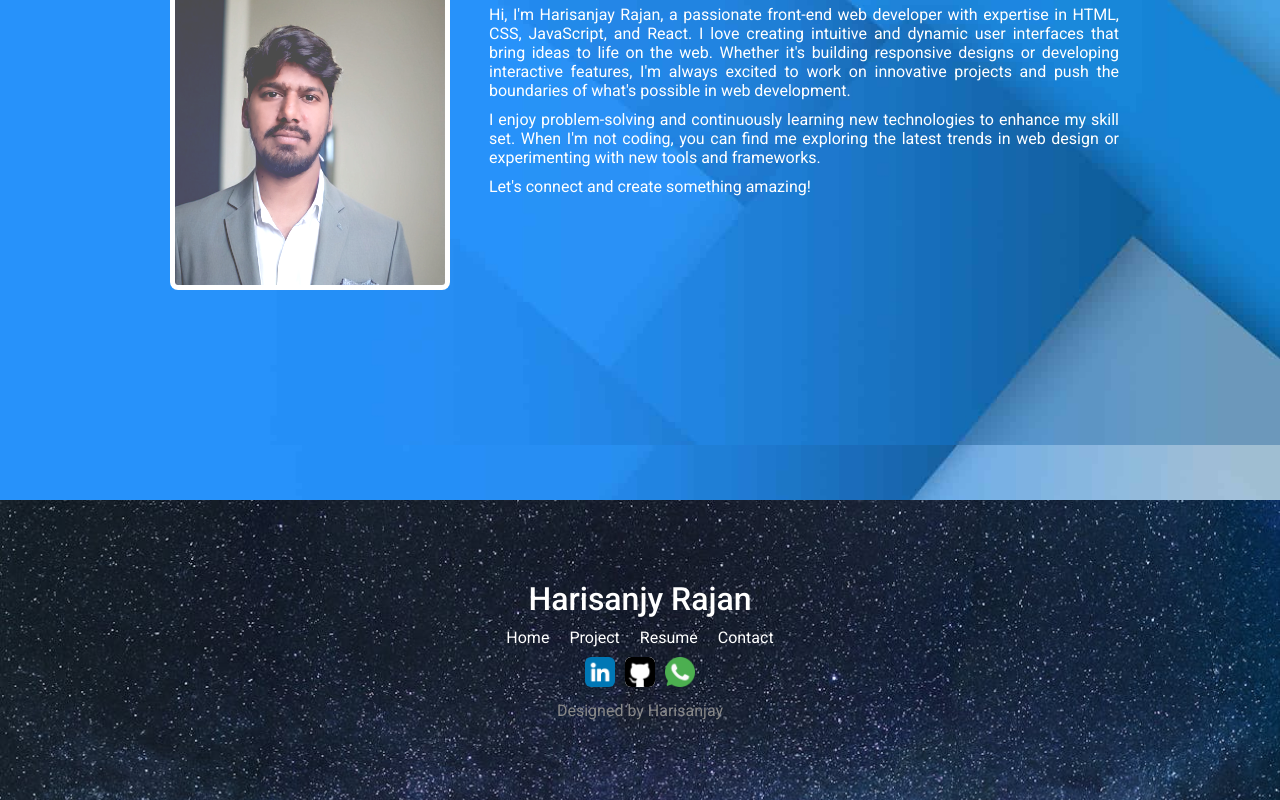
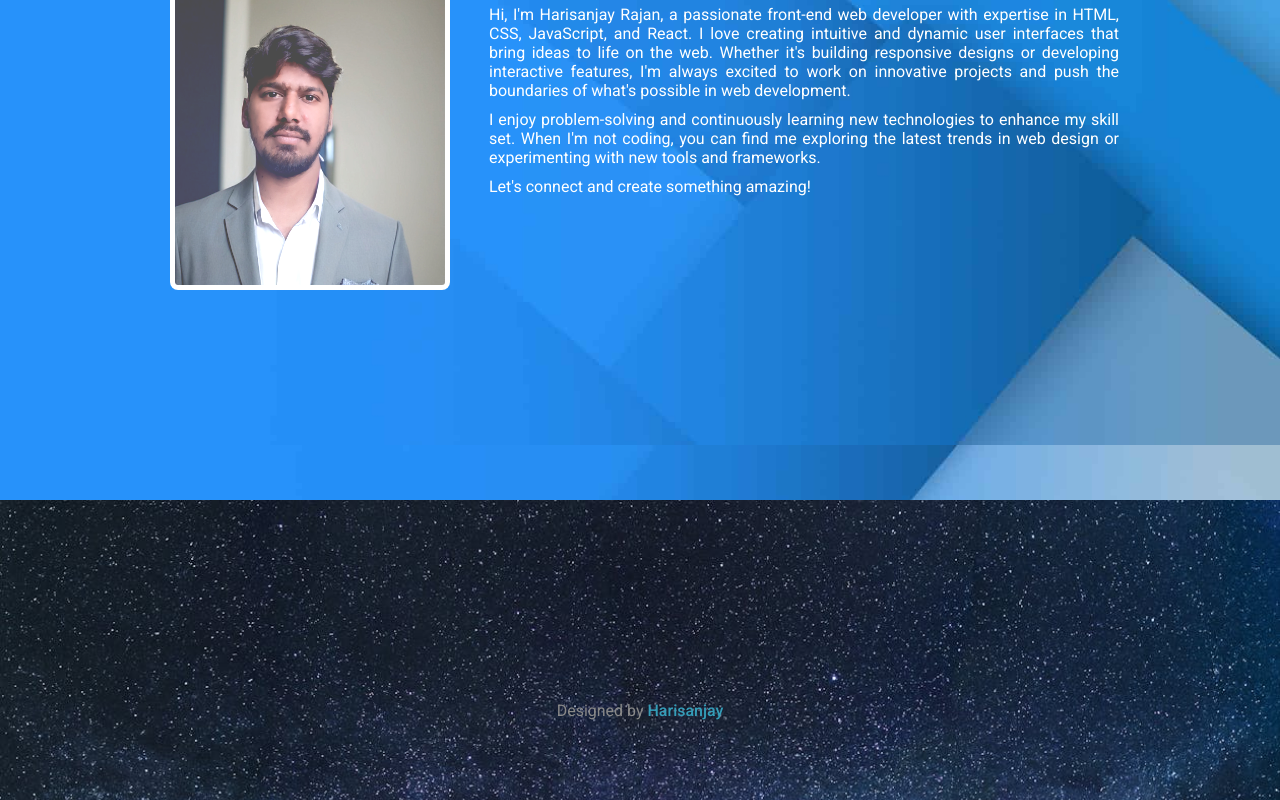
Before and after one commit to Harisanjay403/ReactPractice, a React (Vite) app in the folder portfolio/: page / in a window 1280 px wide. Shown: the part 355-1155 px from the top of the page. Built offline with nearby package versions, Linux system fonts and the light colour scheme.

Commit message:
aos initializing

```diff
--- a/portfolio/package.json
+++ b/portfolio/package.json
@@ -10,6 +10,7 @@
     "preview": "vite preview"
   },
   "dependencies": {
+    "aos": "^3.0.0-beta.6",
     "react": "^18.3.1",
     "react-dom": "^18.3.1",
     "react-router-dom": "^6.27.0"
--- a/portfolio/src/Footer.css
+++ b/portfolio/src/Footer.css
@@ -60,3 +60,7 @@ h1{
 .designedby p{
     color:#888;
 }
+
+.designedby span{
+    color:#349db8;
+}
--- a/portfolio/src/Footer.jsx
+++ b/portfolio/src/Footer.jsx
@@ -6,37 +6,37 @@ export const Footer = () =>{
     return(
         <>
             <div className="footer-container">
-                <h1>Harisanjy Rajan</h1>
+                <h1 data-aos="fade-down" data-aos-duration="1000">Harisanjay Rajan</h1>
 
                 <div className="lists">
                     <ul>
-                    <li>
-                            <Link to={"/"}>Home</Link>
+                        <li data-aos="flip-up" data-aos-duration="1500">
+                            <Link to={"/"} >Home</Link>
                         </li>
-                        <li>
+                        <li data-aos="flip-down" data-aos-duration="1500">
                             <Link to={"/project"}>Project</Link>
                         </li>
-                        <li>
+                        <li data-aos="flip-up" data-aos-duration="1500">
                             <Link to={"/resume"}>Resume</Link>
                         </li>
-                        <li>
+                        <li data-aos="flip-down" data-aos-duration="1500">
                             <Link to={"/contact"}>Contact</Link>
                         </li>
                     </ul>
                 </div>
 
-                <div className="logos">
+                <div className="logos" >
 
-                    <Link to={'https://www.linkedin.com/in/harisanjay-rajan-hari62'}> <img src='./src/assets/linkedin.png' alt="" /></Link>
+                    <Link to={'https://www.linkedin.com/in/harisanjay-rajan-hari62'}> <img src='./src/assets/linkedin.png' alt="linkedin-icon" data-aos="flip-left" data-aos-duration="1000" /></Link>
 
-                    <Link to={'https://github.com/Harisanjay403/ReactPractice'}> <img src='./src/assets/github-sign.png' alt="" /></Link>
+                    <Link to={'https://github.com/Harisanjay403/ReactPractice'}> <img src='./src/assets/github-sign.png' alt="github-icon" data-aos="flip-right" data-aos-duration="1000" /></Link>
 
-                    <Link to={'https://wa.me/9688616162'}> <img src='./src/assets/whatsapp.png' alt="" /></Link>
+                    <Link to={'https://wa.me/9688616162'}> <img src='./src/assets/whatsapp.png' alt="whatsapp-icon" data-aos="flip-left" data-aos-duration="1000" /></Link>
 
                 </div>
 
-                <div className="designedby">
-                    <p>Designed by Harisanjay</p>
+                <div className="designedby" >
+                    <p>Designed by <span>Harisanjay</span>  </p>
                 </div>
 
             </div>
--- a/portfolio/src/Home.jsx
+++ b/portfolio/src/Home.jsx
@@ -4,10 +4,10 @@ export const Home = () =>{
     return(
         <>
         <div className='home-container'>
-            <div className="img-container">
+            <div className="img-container" data-aos="fade-right">
                 <img src="./src/assets/hari-img.jpeg" alt="Image" />
             </div>
-            <div className="about-me">
+            <div className="about-me" data-aos="fade-left">
                 <p>Hi, I'm Harisanjay Rajan, a passionate front-end web developer with expertise in HTML, CSS, JavaScript, and React. I love creating intuitive and dynamic user interfaces that bring ideas to life on the web. Whether it's building responsive designs or developing interactive features, I'm always excited to work on innovative projects and push the boundaries of what's possible in web development.</p>
 
                 <p>I enjoy problem-solving and continuously learning new technologies to enhance my skill set. When I'm not coding, you can find me exploring the latest trends in web design or experimenting with new tools and frameworks.</p>
--- a/portfolio/src/Project.jsx
+++ b/portfolio/src/Project.jsx
@@ -5,7 +5,7 @@ export const Project = () =>{
     return(
         <>
             <div className="project-container">
-                <div className="project">
+                <div className="project" data-aos="fade-right">
                     <div className="img-container">
                         <div className="project-img">
                             <img src="./src/assets/bmiImg.png" alt="BMI Image" />
@@ -25,7 +25,7 @@ export const Project = () =>{
 
                 </div>
 
-                <div className="project">
+                <div className="project" data-aos="fade-left">
                     <div className="img-container">
                         <div className="project-img">
                             <img src="./src/assets/calendarImg.jpg" alt="Image" />
@@ -45,7 +45,7 @@ export const Project = () =>{
 
                 </div>
 
-                <div className="project">
+                <div className="project" data-aos="fade-right">
                     <div className="img-container">
                         <div className="project-img">
                             <img src="./src/assets/currencyconverterimg.JPG" alt="Image" />
@@ -66,7 +66,7 @@ export const Project = () =>{
 
                 </div>
 
-                <div className="project">
+                <div className="project" data-aos="fade-left">
                     <div className="img-container">
                         <div className="project-img">
                             <img src="./src/assets/digitalclockimg.JPG" alt="Image" />
@@ -86,7 +86,7 @@ export const Project = () =>{
 
                 </div>
 
-                <div className="project">
+                <div className="project" data-aos="fade-right">
                     <div className="img-container">
                         <div className="project-img">
                             <img src="./src/assets/faq.JPG" alt="Image" />
@@ -107,7 +107,7 @@ export const Project = () =>{
 
                 </div>
 
-                <div className="project">
+                <div className="project" data-aos="fade-left">
                     <div className="img-container">
                         <div className="project-img">
                             <img src="./src/assets/foodcart.JPG" alt="Image" />
@@ -129,7 +129,7 @@ export const Project = () =>{
 
                 </div>
 
-                <div className="project">
+                <div className="project" data-aos="fade-right">
                     <div className="img-container">
                         <div className="project-img">
                             <img src="./src/assets/password.JPG" alt="Image" />
@@ -151,7 +151,7 @@ export const Project = () =>{
 
                 </div>
 
-               <div className="project">
+               <div className="project" data-aos="fade-left">
                     <div className="img-container">
                         <div className="project-img">
                             <img src="./src/assets/qrcodeGenerator.JPG" alt="Image" />
@@ -173,7 +173,7 @@ export const Project = () =>{
 
                 </div>
 
-                <div className="project">
+                <div className="project" data-aos="fade-right">
                     <div className="img-container">
                         <div className="project-img">
                             <img src="./src/assets/mcq.JPG" alt="Image" />
@@ -193,7 +193,7 @@ export const Project = () =>{
                     </div>
 
                 </div>
-                <div className="project">
+                <div className="project" data-aos="fade-left">
                     <div className="img-container">
                         <div className="project-img">
                             <img src="./src/assets/registration.JPG" alt="Image" />
@@ -212,7 +212,7 @@ export const Project = () =>{
                     </div>
 
                 </div>
-                <div className="project">
+                <div className="project" data-aos="fade-right">
                     <div className="img-container">
                         <div className="project-img">
                             <img src="./src/assets/usercard.JPG" alt="Image" />
@@ -232,7 +232,7 @@ export const Project = () =>{
 
                 </div>
 
-                <div className="project">
+                <div className="project" data-aos="fade-left">
                     <div className="img-container">
                         <div className="project-img">
                             <img src="./src/assets/weather.JPG" alt="Image" />
--- a/portfolio/src/main.jsx
+++ b/portfolio/src/main.jsx
@@ -2,6 +2,10 @@ import { StrictMode } from 'react'
 import { createRoot } from 'react-dom/client'
 import App from './App.jsx'
 import './index.css'
+import AOS from 'aos';
+import 'aos/dist/aos.css'; // You can also use <link> for styles
+// ..
+AOS.init();
 
 createRoot(document.getElementById('root')).render(
   <StrictMode>
```
Also changed, not shown: 1 other file (tests, documents, lock files or other folders).
